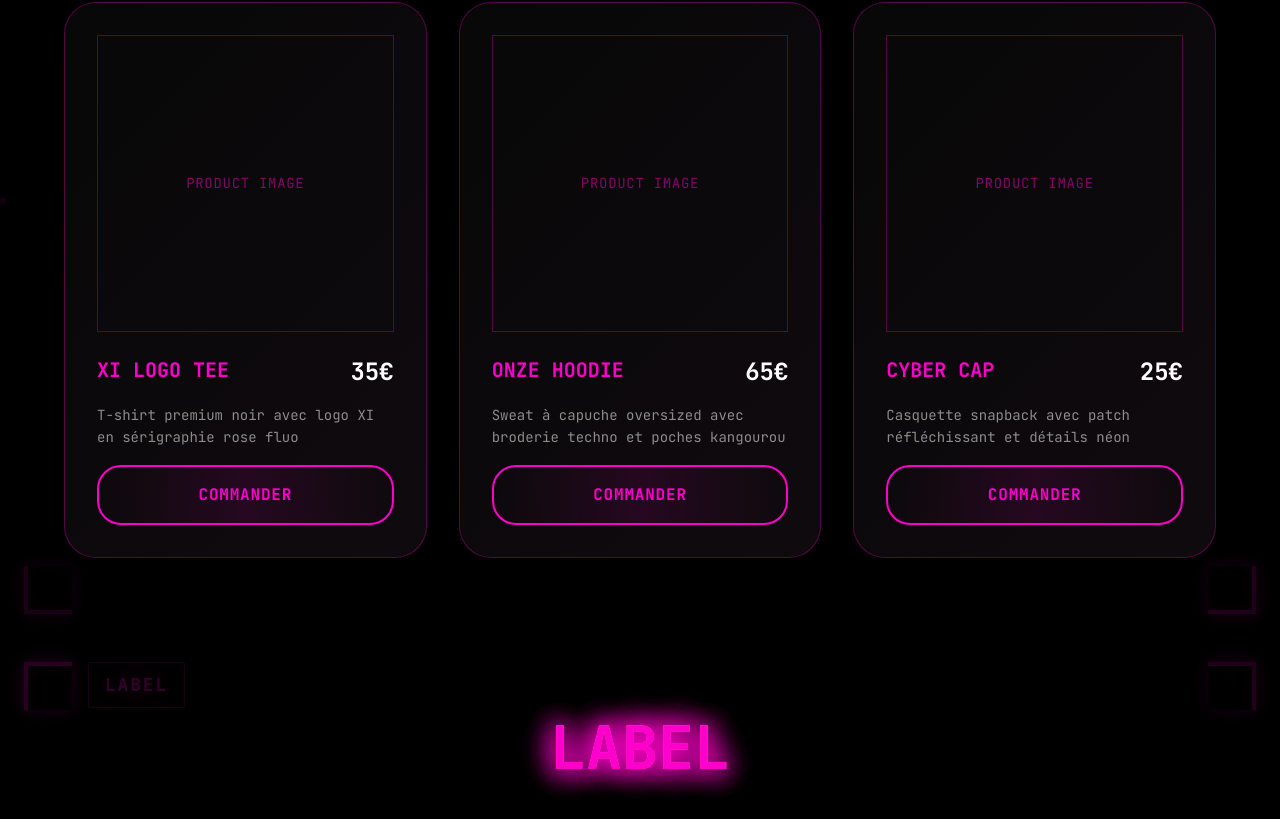
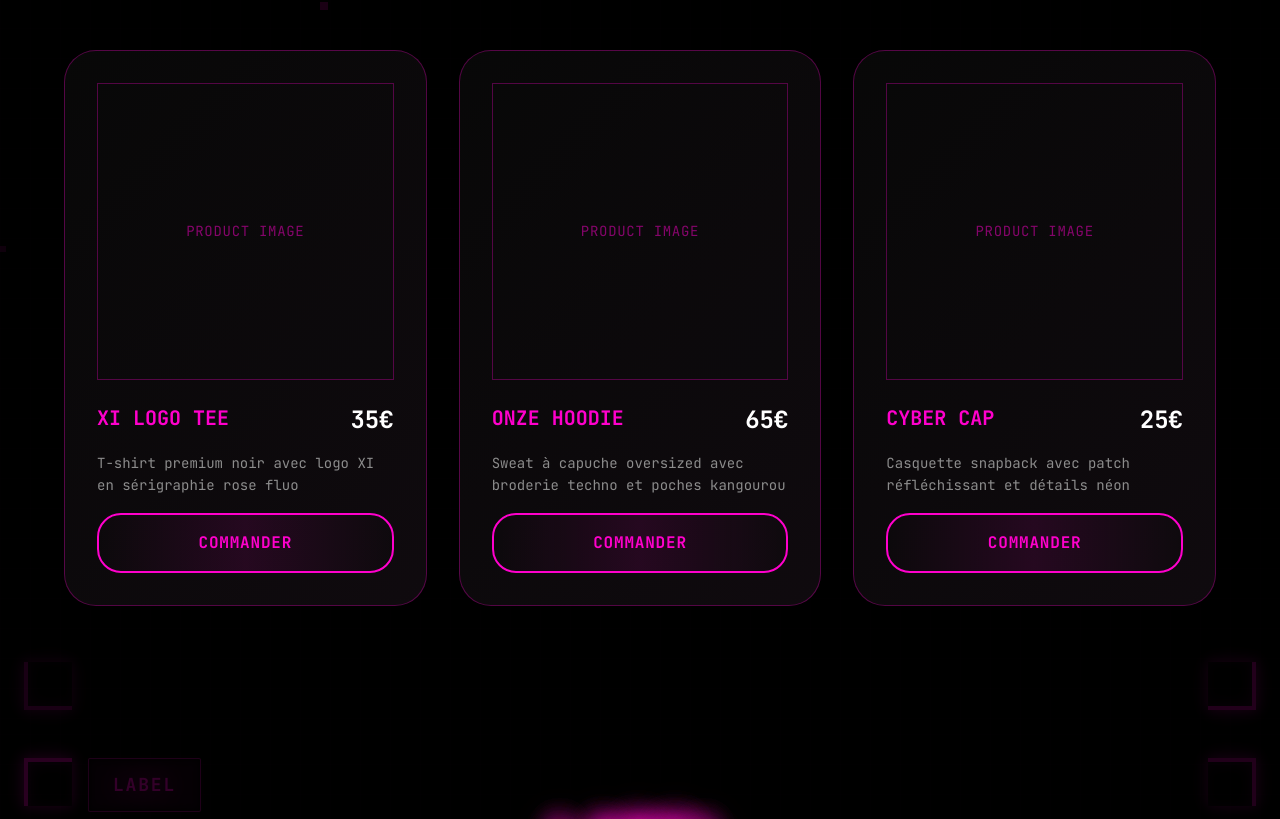
Before and after one commit to onzeagency/onze-genesis, a React (Vite) app: page / in a window 1280 px wide. Shown: the part 1955-2774 px from the top of the page. Built offline with nearby package versions, Linux system fonts and the light colour scheme; the HTML template or start-up script is replaced by a standard one.

Commit message:
Fix parallax overlap on Merch title

```diff
--- a/src/components/TechnoGrid.tsx
+++ b/src/components/TechnoGrid.tsx
@@ -15,19 +15,21 @@ const TechnoGrid: React.FC<TechnoGridProps> = ({ className = '', title }) => {
       <div className="absolute inset-0 scan-lines opacity-20" />
 
       {/* Corner brackets with enhanced title visibility */}
-      <div className="absolute top-6 left-6 flex items-start space-x-4">
+      <div className="absolute top-6 left-6 flex items-start space-x-4 z-50">
         <div className="w-12 h-12 border-l-4 border-t-4 border-primary opacity-80 animate-pulse glow-border" />
         {title && (
-          <div className="bg-background/80 backdrop-blur-sm border border-primary/50 px-4 py-2 rounded-lg">
+          <div className="bg-background/90 backdrop-blur-md border border-primary/60 px-6 py-3 rounded-lg shadow-lg relative z-50">
             <div className="text-primary font-tech text-lg font-bold tracking-widest glow-text">
               {title}
             </div>
+            {/* Additional glow effect */}
+            <div className="absolute inset-0 rounded-lg bg-primary/10 blur-sm -z-10"></div>
           </div>
         )}
       </div>
-      <div className="absolute top-6 right-6 w-12 h-12 border-r-4 border-t-4 border-primary opacity-80 animate-pulse glow-border" style={{ animationDelay: '0.5s' }} />
-      <div className="absolute bottom-6 left-6 w-12 h-12 border-l-4 border-b-4 border-primary opacity-80 animate-pulse glow-border" style={{ animationDelay: '1s' }} />
-      <div className="absolute bottom-6 right-6 w-12 h-12 border-r-4 border-b-4 border-primary opacity-80 animate-pulse glow-border" style={{ animationDelay: '1.5s' }} />
+      <div className="absolute top-6 right-6 w-12 h-12 border-r-4 border-t-4 border-primary opacity-80 animate-pulse glow-border z-40" style={{ animationDelay: '0.5s' }} />
+      <div className="absolute bottom-6 left-6 w-12 h-12 border-l-4 border-b-4 border-primary opacity-80 animate-pulse glow-border z-40" style={{ animationDelay: '1s' }} />
+      <div className="absolute bottom-6 right-6 w-12 h-12 border-r-4 border-b-4 border-primary opacity-80 animate-pulse glow-border z-40" style={{ animationDelay: '1.5s' }} />
 
       {/* Center crosshair */}
       <div className="absolute top-1/2 left-1/2 transform -translate-x-1/2 -translate-y-1/2">
--- a/src/pages/Index.tsx
+++ b/src/pages/Index.tsx
@@ -167,11 +167,11 @@ const Index = () => {
             {/* Merch Section */}
             <section
               id="merch"
-              className="relative min-h-screen py-20 overflow-hidden bg-background z-20"
+              className="relative min-h-screen py-32 overflow-hidden bg-background z-60"
             >
               <div
-                className="absolute inset-0 z-0 opacity-20"
-                style={getTransform(-0.1)}
+                className="absolute inset-0 z-10 opacity-20"
+                style={getTransform(-0.05)}
               >
                 <TechnoGrid title="MERCH" />
               </div>
```
